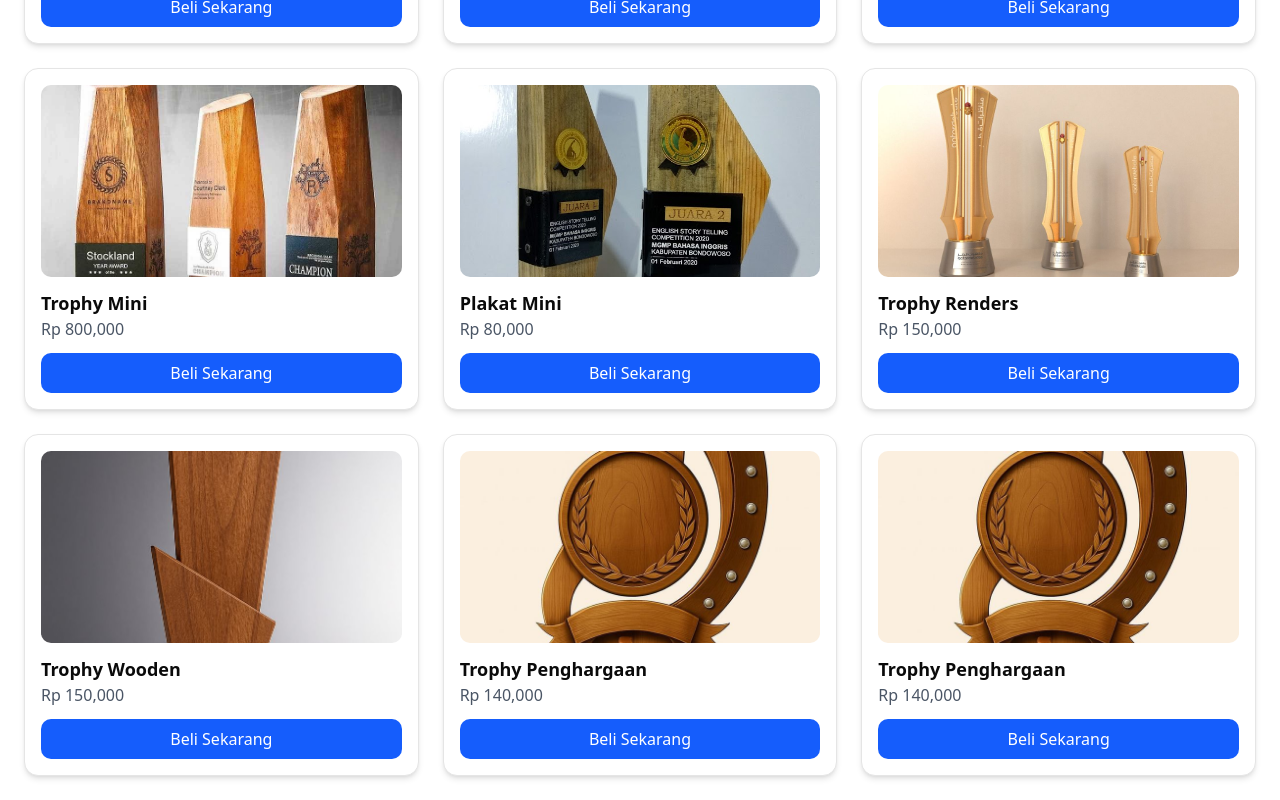
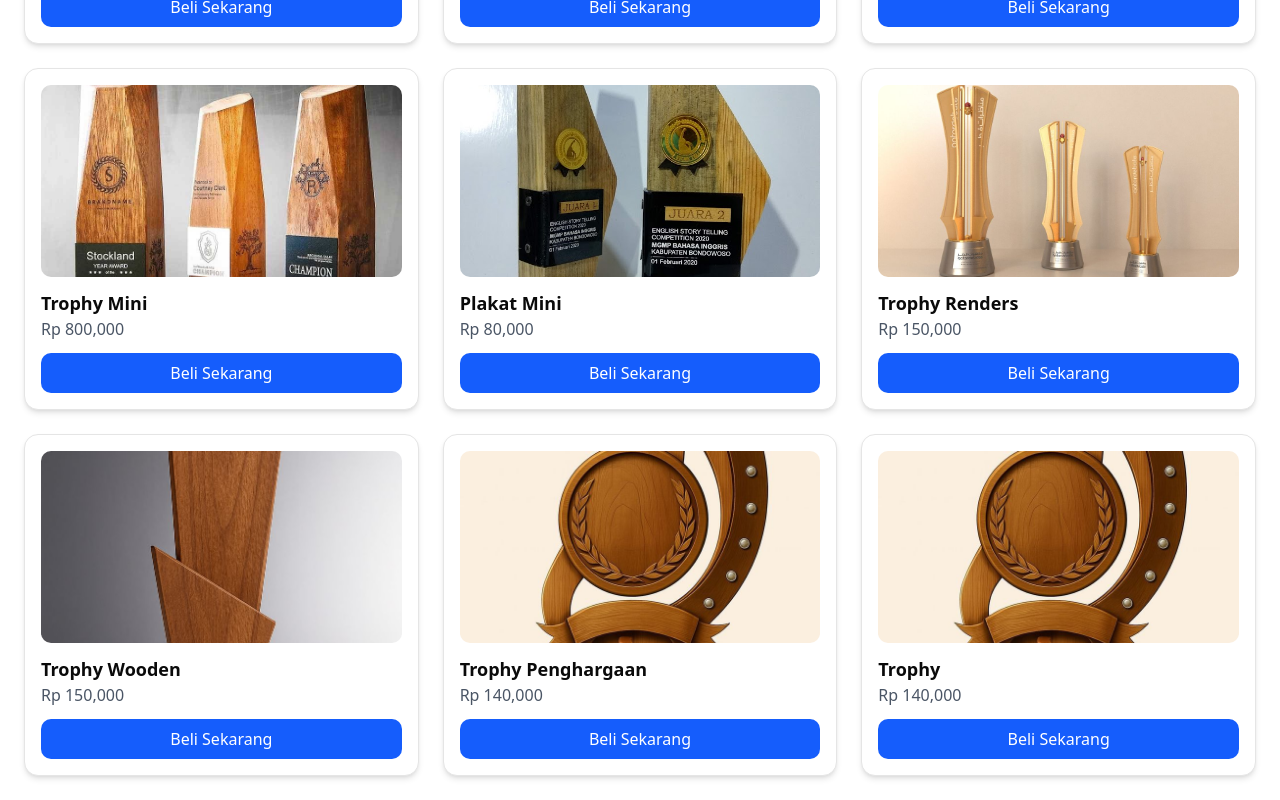
Before and after one commit to anisasetianingsih13/Beli-Trophy, a Next.js app in the folder web/: page /product in a window 1280 px wide. Shown: the part 382-1182 px from the top of the page. Built offline with nearby package versions, Linux system fonts and the light colour scheme.

Commit message:
Tambah teks

```diff
--- a/web/src/app/(user)/product/page.tsx
+++ b/web/src/app/(user)/product/page.tsx
@@ -60,7 +60,7 @@ export default function ProdukCatalog() {
     },
      {
       id: 8,
-      name: "Trophy Penghargaan",
+      name: "Trophy ",
       price: 140000,
       image: "/images/p1.jpg",
     },
```
